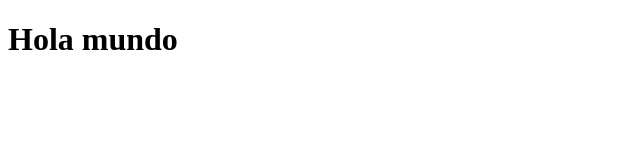
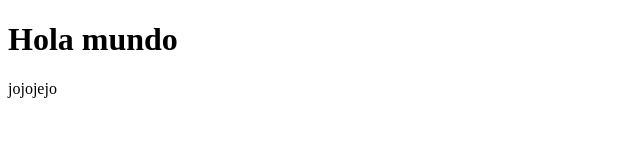
Before and after one commit to AlbaMarrades/holi, a plain HTML site: page index.html in a window 1280 px wide. Shown: the full height of the page, 0-640 px from the left. Drawn offline with Linux system fonts and the light colour scheme.

Commit message:
feat(#20):añlskjdf

```diff
--- a/index.html
+++ b/index.html
@@ -8,5 +8,6 @@
 </head>
 <body>
     <h1>Hola mundo</h1>
+    <p>jojojejo</p>
 </body>
 </html>
```
